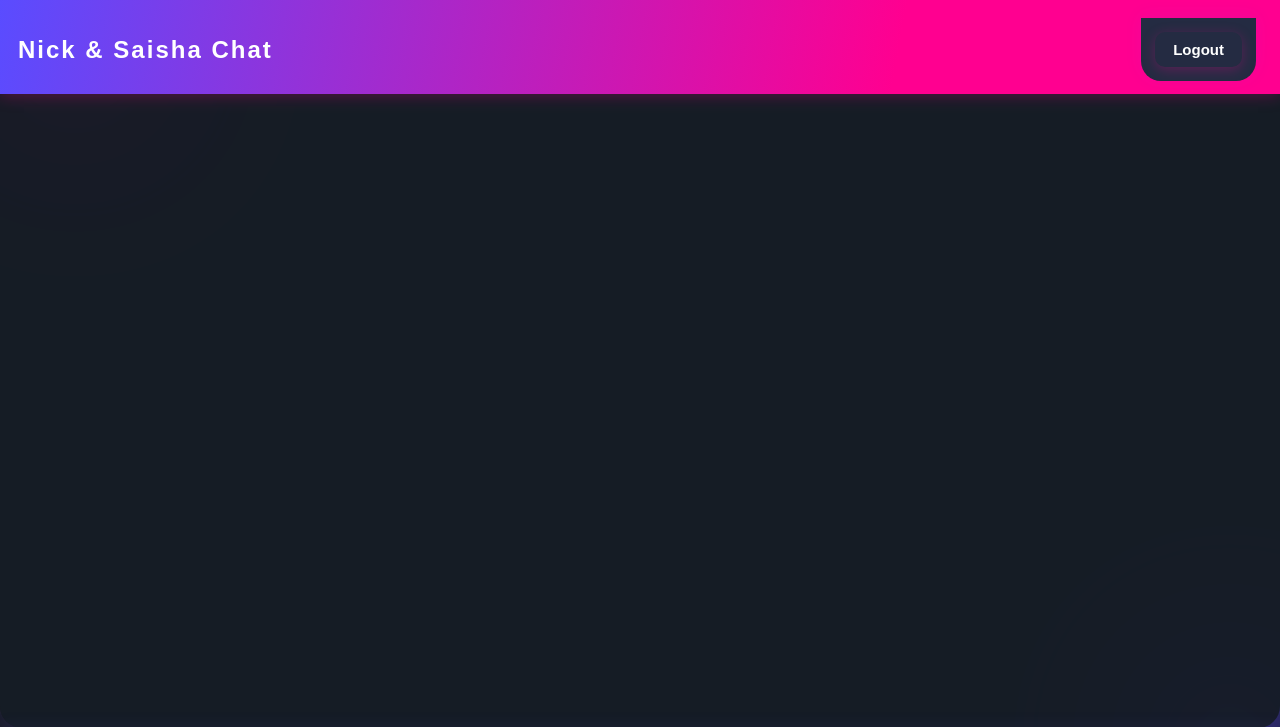
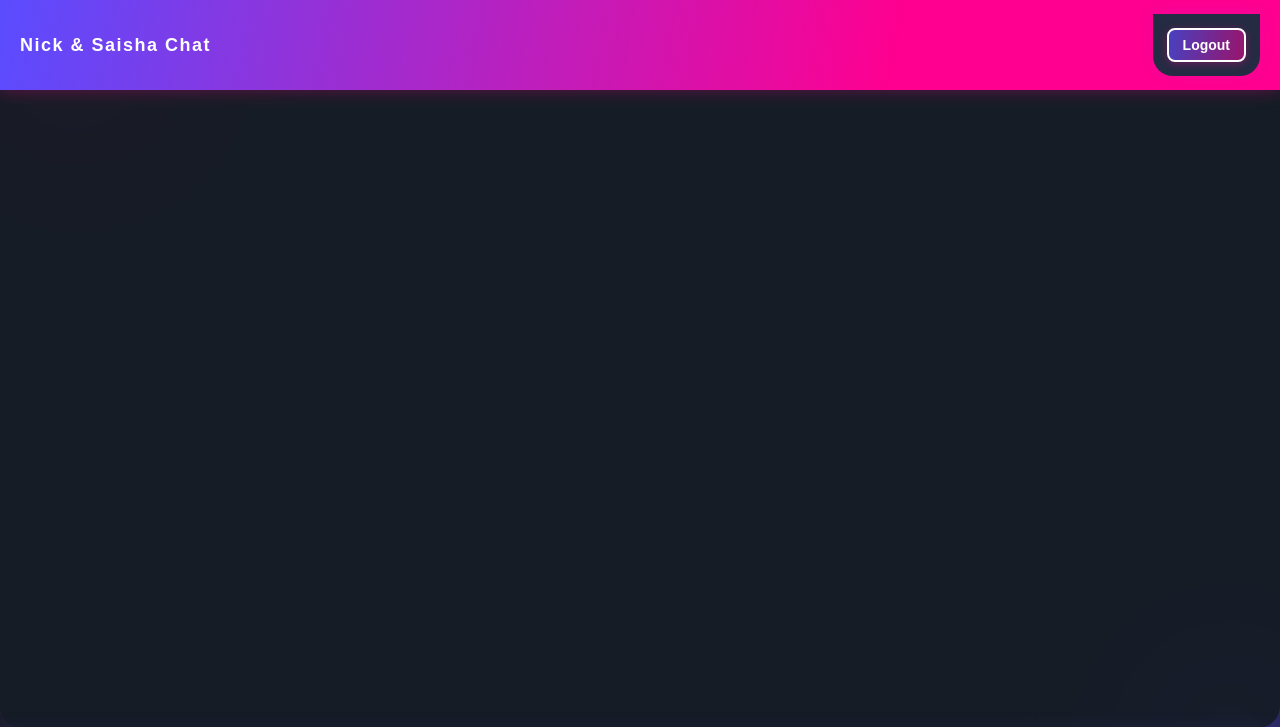
Before and after one commit to samratratnap07/chatting, a Flask app: page /chat in a window 1280 px wide. Shown: the top 727 px of the page. Run offline with Flask 3, Linux system fonts and the light colour scheme; the visitor is signed in with stand-in values (Sample User, id 1); data that the repository does not hold is empty.

Commit message:
Update style.css

```diff
--- a/static/style.css
+++ b/static/style.css
@@ -33,12 +33,12 @@ body {
 }
 header {
     background: linear-gradient(100deg,#5a4cff,#ff0090 70%);
-    padding: 18px 24px 13px 18px;
+    padding: 14px 20px;
     color: white;
-    font-size: 24px;
+    font-size: 18px; /* font size chhota kiya */
     font-family: 'Quicksand', Arial, sans-serif;
     font-weight: 600;
-    letter-spacing: 2px;
+    letter-spacing: 1.5px;
     position: relative;
     z-index: 2;
     box-shadow: 0 2px 15px #ff009044;
@@ -51,18 +51,20 @@ header {
     text-align: left;
 }
 .logout-btn {
-    background: none;
-    border: none;
+    background: linear-gradient(100deg, #5a4cffaa, #ff009088);
+    border: 2px solid #fff;
     color: #fff;
-    font-size: 15px;
-    padding: 9px 18px;
-    border-radius: 10px;
+    font-size: 14px;
+    padding: 7px 14px;
+    border-radius: 8px;
     cursor: pointer;
     font-weight: 600;
-    transition: background .15s;
+    transition: background .15s, box-shadow .15s;
+    box-shadow: 0 2px 8px #ff009055;
 }
 .logout-btn:hover {
-    background: #5a4cff55;
+    background: #ff0090cc;
+    box-shadow: 0 4px 15px #5a4cff44;
     text-decoration: underline;
 }
 
@@ -77,7 +79,7 @@ header {
 .chat-box {
     flex: 1;
     overflow-y: auto;
-    padding: 17px 8px 17px 8px;
+    padding: 17px 8px;
     background: rgba(22,28,38,0.93);
     display: flex;
     flex-direction: column;
@@ -98,7 +100,7 @@ header {
     max-width: 68%;
     position: relative;
     cursor: pointer;
-    /* ❌ animation line hata di blinking stop karne ke liye */
+    /* animation removed (Step 1 fix) */
 }
 @keyframes fadeBubble {
     from {opacity: 0;}
```
